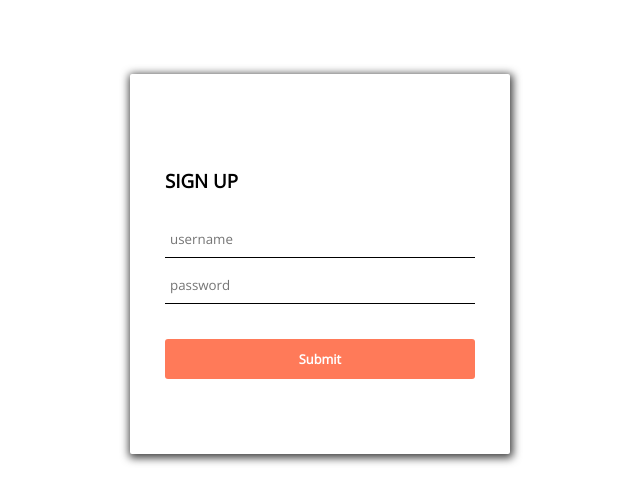
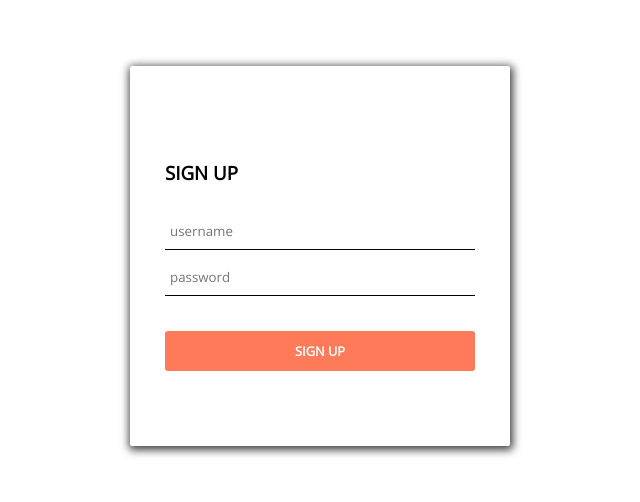
Before and after one commit to cksharma11/Fun-TO-DO, a React (Create React App) app: page /signup in a window 1280 px wide. Shown: the part 144-646 px from the top of the page, without its empty margins (320-960 px from the left). Built offline with nearby package versions, Linux system fonts and the light colour scheme.

Commit message:
Fix positioning of headers

```diff
--- a/package.json
+++ b/package.json
@@ -15,8 +15,8 @@
     "util": "^0.12.1"
   },
   "scripts": {
-    "start": "react-scripts start",
-    "start-server": "rm -rf build && npm run build && nodemon server.js",
+    "start-dev": "react-scripts start",
+    "start": "rm -rf build && npm run build && node server.js",
     "build": "react-scripts build",
     "test": "react-scripts test",
     "eject": "react-scripts eject"
--- a/public/index.html
+++ b/public/index.html
@@ -25,7 +25,7 @@
       work correctly both with client-side routing and a non-root public URL.
       Learn how to configure a non-root public URL by running `npm run build`.
     -->
-    <title>React App</title>
+    <title>Fun TODO</title>
   </head>
   <body>
     <noscript>You need to enable JavaScript to run this app.</noscript>
--- a/src/components/AddTodoPrompt/AddTodoPrompt.js
+++ b/src/components/AddTodoPrompt/AddTodoPrompt.js
@@ -11,7 +11,7 @@ const AddTodoPrompt = () => {
         autocomplete="off"
         required
       />
-      <input type="submit" className="addTodoButton" />
+      <input type="submit" value="ADD TODO" className="addTodoButton" />
     </form>
   );
 };
--- a/src/components/Home/Home.js
+++ b/src/components/Home/Home.js
@@ -29,7 +29,9 @@ class Home extends React.Component {
           <h3 className="homeHeader">FUN TO-DO</h3>
           <AddTodoPrompt />
         </div>
-        <TodoList todos={this.state.todos} />
+        <div className="todos">
+          <TodoList todos={this.state.todos} />
+        </div>
       </div>
     );
   }
--- a/src/components/Login/Login.js
+++ b/src/components/Login/Login.js
@@ -20,7 +20,7 @@ const Login = () => {
         name="password"
         required
       />
-      <input type="submit" />
+      <input type="submit" value="LOGIN"/>
     </form>
   );
 };
--- a/src/components/SignUp/SignUp.js
+++ b/src/components/SignUp/SignUp.js
@@ -8,7 +8,7 @@ const SignUp = () => {
       <h3>{SIGN_UP_TITLE}</h3>
       <input type="text" placeholder="username" name="username" required />
       <input type="password" placeholder="password" name="password" required />
-      <input type="submit" />
+      <input type="submit" value="SIGN UP"/>
     </form>
   );
 };
--- a/src/index.css
+++ b/src/index.css
@@ -4,7 +4,7 @@ body {
   display: flex;
   justify-content: center;
   align-items: center;
-  min-height: 100vh;
+  min-height: 98vh;
   width: 100vw;
   font-family: "Open Sans", sans-serif;
 }
@@ -105,6 +105,7 @@ h3 {
   margin-bottom: 10px;
   border: 1px solid gainsboro;
   padding-left: 10px;
+  border-radius: 2px;
 }
 
 button {
@@ -129,10 +130,10 @@ button:focus {
 
 .todoMainContainer {
   width: 60vw;
+  height: 85vh;
 }
 
 .markAsDone {
-  color: red;
   background: transparent;
 }
 
@@ -142,4 +143,12 @@ button:focus {
 
 .stickyHeader {
   position: sticky;
+  position: absolute;
+  top: 0;
+  width: 60%;
 }
+
+.todos {
+  position: relative;
+  margin-top: 125px;
+}
```
Also changed, not shown: src/utils/utils.js (+4 -4 lines), 1 other file (tests, documents, lock files or other folders).
